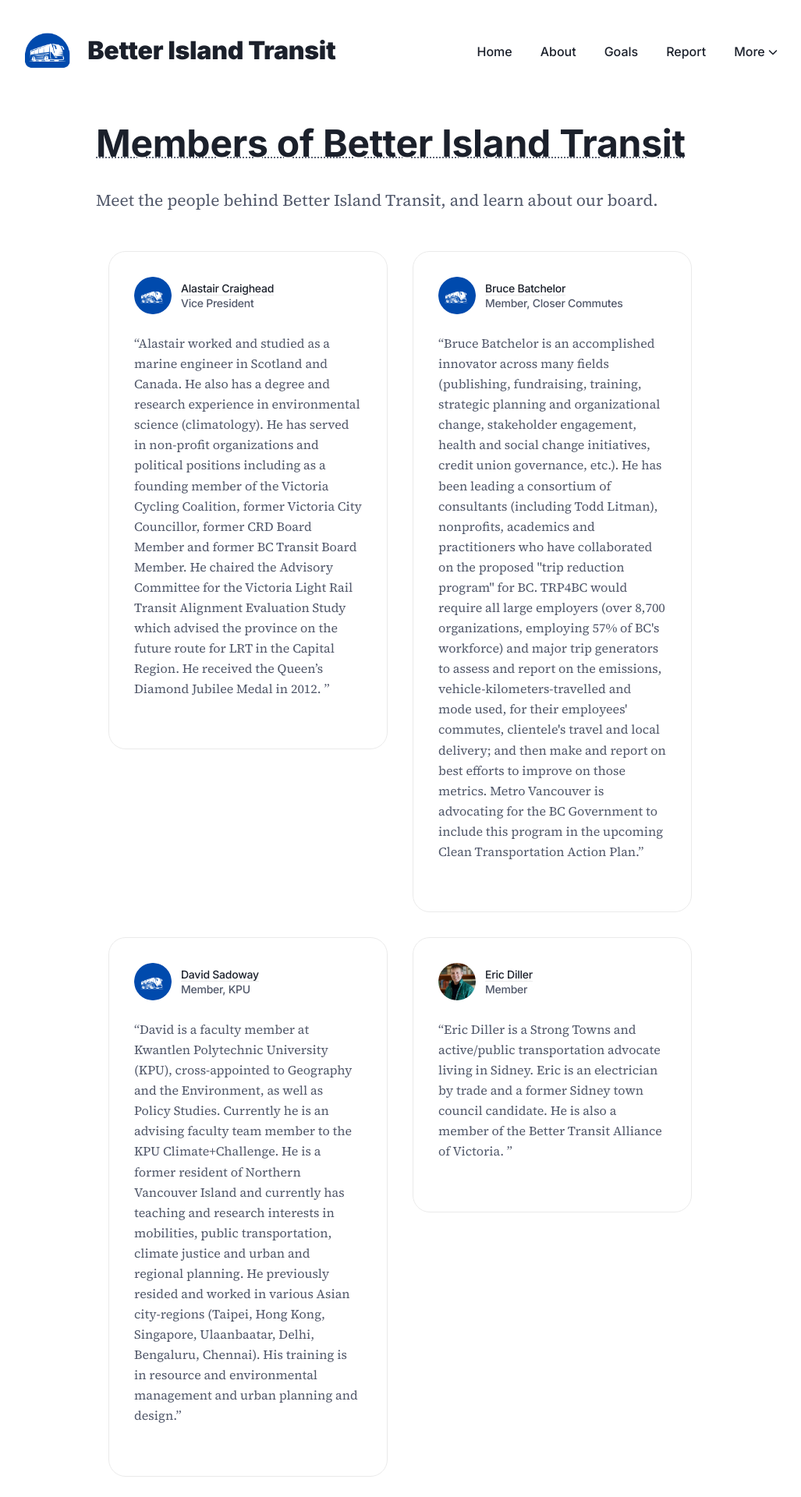
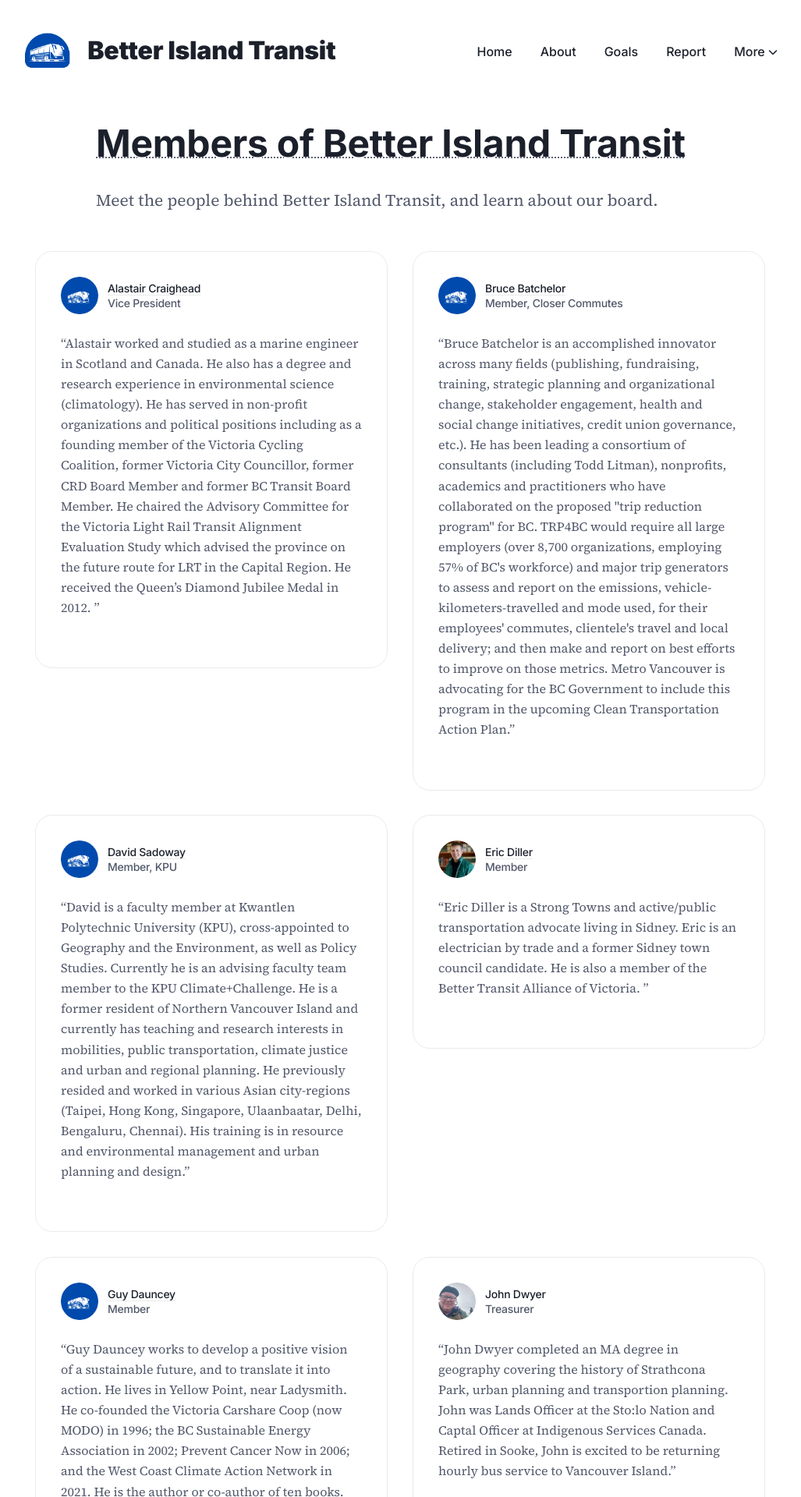
Before and after one commit to STNanaimo/better-island-transit, a Jekyll site: the page built from _pages/members.html, in a window 1280 px wide. Shown: the top 1920 px of the page at 78% size, without its empty margins (127-1154 px from the left). Built offline with Jekyll 4.4.1, drawn with Linux system fonts in a browser that asks for light colours.

Commit message:
Increase width of members section

```diff
--- /dev/null
+++ b/_layouts/members.html
@@ -0,0 +1,32 @@
+---
+layout: default
+---
+
+<!-- begin page -->
+<div class="container">
+
+  <div class="page-head">
+    <div class="page-meta">
+      <h1 class="page-title">{{ page.title | escape }}</h1>
+      {% if page.description %}
+        <p class="page-description">{{ page.description }}</p>
+      {% endif %}
+    </div>
+  </div>
+
+  {%if page.image %}
+    <div class="page-image">
+      <img class="lazy" data-src="{{ site.baseurl }}{{ page.image }}" alt="{{ page.title }}">
+    </div>
+  {% endif %}
+
+  <article class="members">
+    <div class="page__content">
+      {{ content }}
+    </div>
+  </article>
+
+</div>
+<!-- end page -->
+
+{% include section-gallery.html %}
--- a/_pages/members.html
+++ b/_pages/members.html
@@ -1,5 +1,5 @@
 ---
-layout: page
+layout: members
 title: Members of Better Island Transit
 description: Meet the people behind Better Island Transit, and learn about our board.
 permalink: /members
--- a/_sass/3-modules/_testimonials.scss
+++ b/_sass/3-modules/_testimonials.scss
@@ -27,7 +27,7 @@
   &::after {
     content: "";
     position: absolute;
-    top: 20px;
+    top: 0x;
     display: block;
     height: 180px;
     width: 100%;
--- a/_sass/4-layouts/_post.scss
+++ b/_sass/4-layouts/_post.scss
@@ -140,6 +140,53 @@
 
   @media (max-width: $tablet) {
     border-radius: 12px;
+  }
+}
+
+.members {
+  max-width: 1000px;
+  margin: 0 auto 60px;
+  color: var(--text-alt-color);
+
+  a {
+    font-weight: 500;
+    border-bottom: 1px solid var(--border-color);
+
+    &:hover {
+      color: var(--link-color);
+      border-bottom-color: var(--link-color-hover);
+    }
+  }
+
+  img {
+    border-radius: 22px;
+    overflow: hidden;
+
+    &.lightense-open {
+      border-radius: 0;
+    }
+  }
+
+  img[src$='#wide'] {
+    display: block;
+    width: 100vw;
+    max-width: none;
+    margin-left: 50%;
+    transform: translateX(-50%);
+    border-radius: 0;
+    pointer-events: none;
+    user-select: none;
+  }
+
+  .button {
+    border: none;
+    text-decoration: none;
+  }
+
+  @media (max-width: $tablet) {
+    img, .js-reframe {
+      border-radius: 12px;
+    }
   }
 }
 
```
